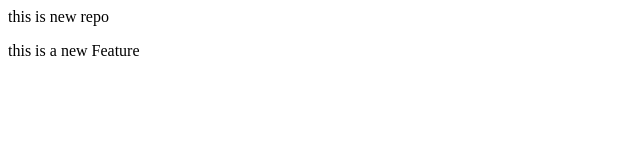
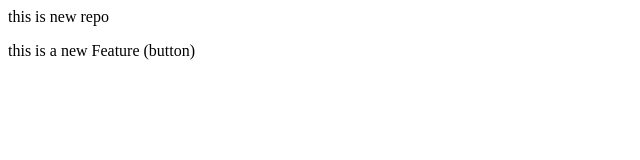
Before and after one commit to GaneshKhandve/Local_Repo, a plain HTML site: page index.html in a window 1280 px wide. Shown: the full height of the page, 0-640 px from the left. Drawn offline with Linux system fonts and the light colour scheme.

```diff
--- a/index.html
+++ b/index.html
@@ -1,2 +1,2 @@
 <p> this is new repo </p>
-<p> this is a new Feature</p>
+<p> this is a new Feature (button)</p>
```
